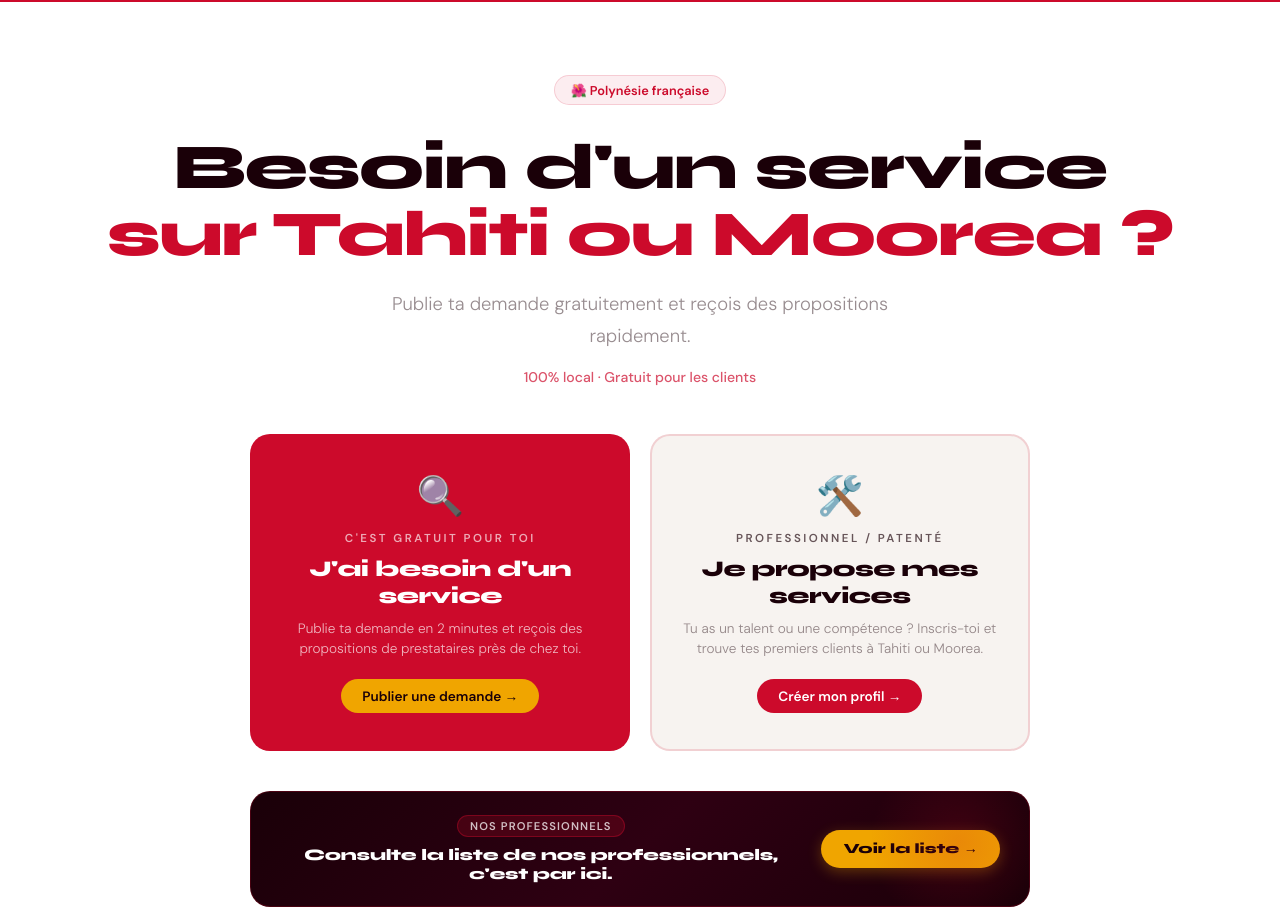
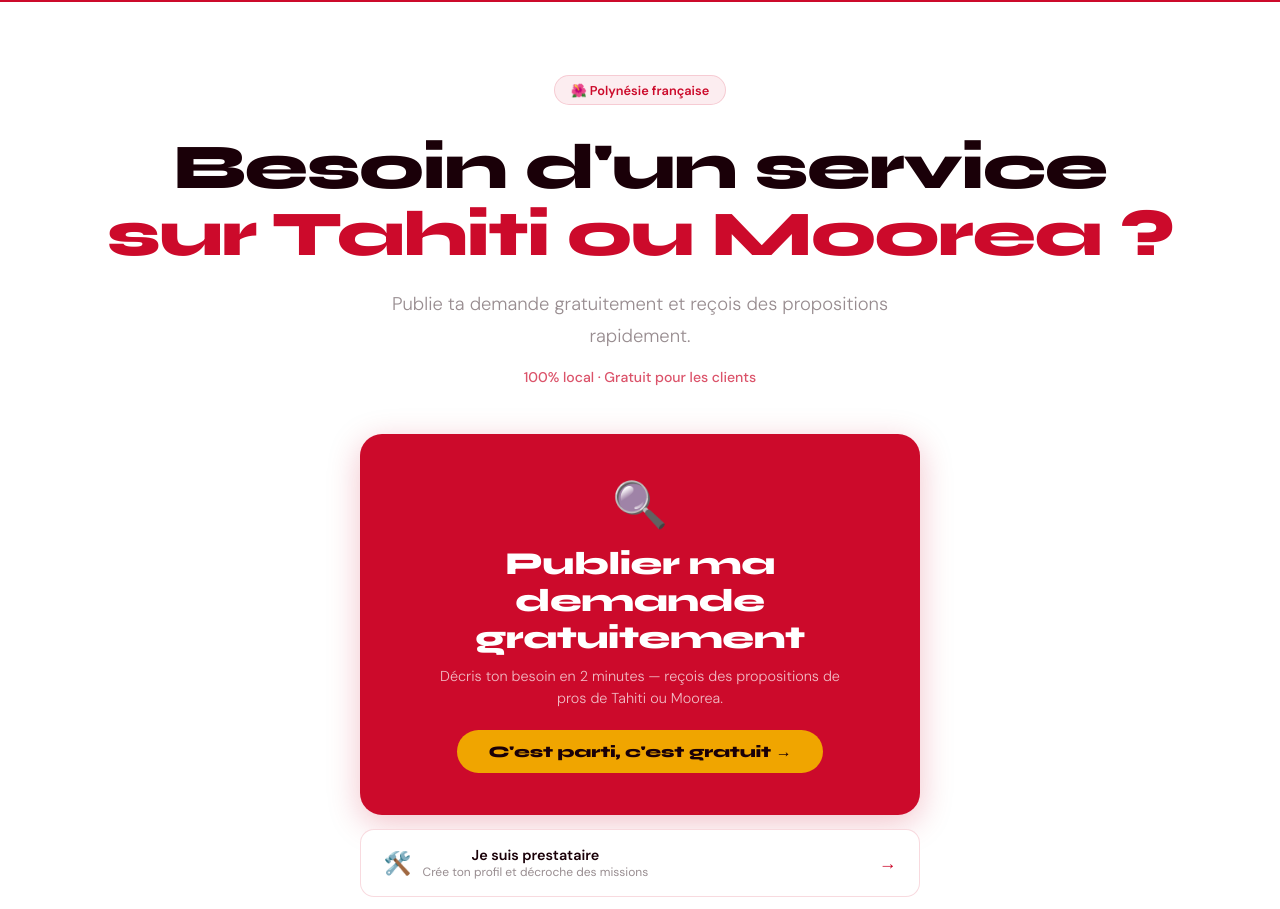
Before and after one commit to Kinf987/apijob, a plain HTML site: page prototype/apijob-v4.html in a window 1280 px wide. Shown: the part 69-978 px from the top of the page. Drawn offline with nearby package versions, Linux system fonts and the light colour scheme.

Commit message:
Update apijob-v4.html

```diff
--- a/prototype/apijob-v4.html
+++ b/prototype/apijob-v4.html
@@ -125,71 +125,68 @@
 
   /* ── SPLIT BOUTONS ── */
   .split-buttons {
-    display: grid; grid-template-columns: 1fr 1fr;
-    gap: 1.2rem; max-width: 780px; margin: 0 auto;
+    display: flex; flex-direction: column;
+    gap: 0.9rem; max-width: 560px; margin: 0 auto;
     animation: fadeUp 0.6s ease 0.3s both;
   }
-  .split-btn {
-    border-radius: 20px; padding: 2.2rem 1.8rem;
-    cursor: pointer; transition: all 0.25s;
-    text-decoration: none; display: flex;
-    flex-direction: column; align-items: center;
-    text-align: center; gap: 0.6rem;
-    border: 2px solid transparent;
-  }
+
+  /* ── BOUTON PRINCIPAL CLIENT ── */
   .split-btn-client {
+    display: flex; flex-direction: column; align-items: center;
+    text-align: center; gap: 0.5rem;
     background: var(--rouge); color: var(--blanc);
-    border-color: transparent;
+    border-radius: 22px; padding: 2.6rem 2rem;
+    text-decoration: none; border: none; cursor: pointer;
+    transition: all 0.25s;
+    box-shadow: 0 8px 32px rgba(204,10,43,0.25);
   }
   .split-btn-client:hover {
     background: var(--rouge-dark);
-    transform: translateY(-4px);
-    box-shadow: 0 16px 40px rgba(204,10,43,0.3);
+    transform: translateY(-3px);
+    box-shadow: 0 18px 48px rgba(204,10,43,0.38);
   }
+  .split-btn-icon { font-size: 2.8rem; margin-bottom: 0.3rem; }
+  .split-btn-title {
+    font-family: 'Syne', sans-serif;
+    font-size: clamp(1.5rem, 3vw, 2rem);
+    font-weight: 800; letter-spacing: -0.5px;
+    color: var(--blanc); line-height: 1.15;
+  }
+  .split-btn-sub {
+    font-size: 0.9rem; font-weight: 300;
+    color: rgba(255,255,255,0.72); line-height: 1.55;
+    max-width: 400px;
+  }
+  .split-btn-cta {
+    display: inline-block; margin-top: 0.8rem;
+    padding: 0.75rem 2rem; border-radius: 50px;
+    background: var(--or); color: var(--night);
+    font-family: 'Syne', sans-serif;
+    font-size: 1rem; font-weight: 800;
+    transition: all 0.2s; letter-spacing: -0.2px;
+  }
+  .split-btn-client:hover .split-btn-cta {
+    background: #FFB800; transform: scale(1.03);
+  }
+
+  /* ── BOUTON SECONDAIRE PRESTATAIRE ── */
   .split-btn-presta {
-    background: var(--gris); color: var(--night);
-    border-color: rgba(204,10,43,0.15);
+    display: flex; align-items: center; justify-content: space-between;
+    gap: 1rem; text-decoration: none;
+    background: var(--blanc); color: var(--night);
+    border: 1.5px solid rgba(204,10,43,0.15);
+    border-radius: 14px; padding: 1rem 1.4rem;
+    transition: all 0.2s;
   }
   .split-btn-presta:hover {
     border-color: var(--rouge);
-    transform: translateY(-4px);
-    box-shadow: 0 16px 40px rgba(204,10,43,0.1);
-    background: var(--blanc);
+    background: rgba(204,10,43,0.02);
   }
-  .split-btn-icon { font-size: 2.4rem; }
-  .split-btn-label {
-    font-size: 0.72rem; font-weight: 600;
-    letter-spacing: 2.5px; text-transform: uppercase;
-    opacity: 0.65;
-  }
-  .split-btn-title {
-    font-family: 'Syne', sans-serif;
-    font-size: 1.4rem; font-weight: 800;
-    letter-spacing: -0.5px;
-  }
-  .split-btn-client .split-btn-title { color: var(--blanc); }
-  .split-btn-presta .split-btn-title { color: var(--night); }
-  .split-btn-sub {
-    font-size: 0.85rem; font-weight: 300;
-    line-height: 1.5;
-  }
-  .split-btn-client .split-btn-sub { color: rgba(255,255,255,0.7); }
-  .split-btn-presta .split-btn-sub { color: var(--muted); }
-  .split-btn-cta {
-    display: inline-block;
-    margin-top: 0.6rem;
-    padding: 0.55rem 1.3rem;
-    border-radius: 50px;
-    font-size: 0.85rem; font-weight: 600;
-    transition: all 0.2s;
-  }
-  .split-btn-client .split-btn-cta {
-    background: var(--or); color: var(--night);
-  }
-  .split-btn-client:hover .split-btn-cta { background: var(--or-light); }
-  .split-btn-presta .split-btn-cta {
-    background: var(--rouge); color: var(--blanc);
-  }
+  .split-btn-presta-left { display: flex; align-items: center; gap: 0.7rem; }
+  .split-btn-presta-icon { font-size: 1.4rem; }
+  .split-btn-presta-text { font-size: 0.9rem; font-weight: 600; }
+  .split-btn-presta-text small { display: block; font-size: 0.75rem; color: var(--muted); font-weight: 400; }
+  .split-btn-presta-arrow { font-size: 1.1rem; color: var(--rouge); font-weight: 700; flex-shrink: 0; }
 
   /* ── BLOC NOS PROS ── */
   .pros-promo-wrap {
@@ -509,21 +506,25 @@
   </p>
   <p class="hero-sub">100% local · Gratuit pour les clients</p>
 
-  <!-- LES 2 BOUTONS -->
+  <!-- CTA PRINCIPAL CLIENT -->
   <div class="split-buttons">
-    <a href="apijob-auth.html?role=client" class="split-btn split-btn-client" id="btn-client">
+    <a href="apijob-auth.html?role=client" class="split-btn-client" id="btn-client">
       <span class="split-btn-icon">🔍</span>
-      <span class="split-btn-label">C'est gratuit pour toi</span>
-      <span class="split-btn-title">J'ai besoin d'un service</span>
-      <span class="split-btn-sub">Publie ta demande en 2 minutes et reçois des propositions de prestataires près de chez toi.</span>
-      <span class="split-btn-cta">Publier une demande →</span>
+      <span class="split-btn-title">Publier ma demande gratuitement</span>
+      <span class="split-btn-sub">Décris ton besoin en 2 minutes — reçois des propositions de pros de Tahiti ou Moorea.</span>
+      <span class="split-btn-cta">C'est parti, c'est gratuit →</span>
     </a>
-    <a href="apijob-auth.html?role=prestataire" class="split-btn split-btn-presta" id="btn-presta">
-      <span class="split-btn-icon">🛠️</span>
-      <span class="split-btn-label">Professionnel / Patenté</span>
-      <span class="split-btn-title">Je propose mes services</span>
-      <span class="split-btn-sub">Tu as un talent ou une compétence ? Inscris-toi et trouve tes premiers clients à Tahiti ou Moorea.</span>
-      <span class="split-btn-cta">Créer mon profil →</span>
+
+    <!-- SECONDAIRE PRESTATAIRE -->
+    <a href="apijob-auth.html?role=prestataire" class="split-btn-presta" id="btn-presta">
+      <div class="split-btn-presta-left">
+        <span class="split-btn-presta-icon">🛠️</span>
+        <div class="split-btn-presta-text">
+          Je suis prestataire
+          <small>Crée ton profil et décroche des missions</small>
+        </div>
+      </div>
+      <span class="split-btn-presta-arrow">→</span>
     </a>
   </div>
 
```
